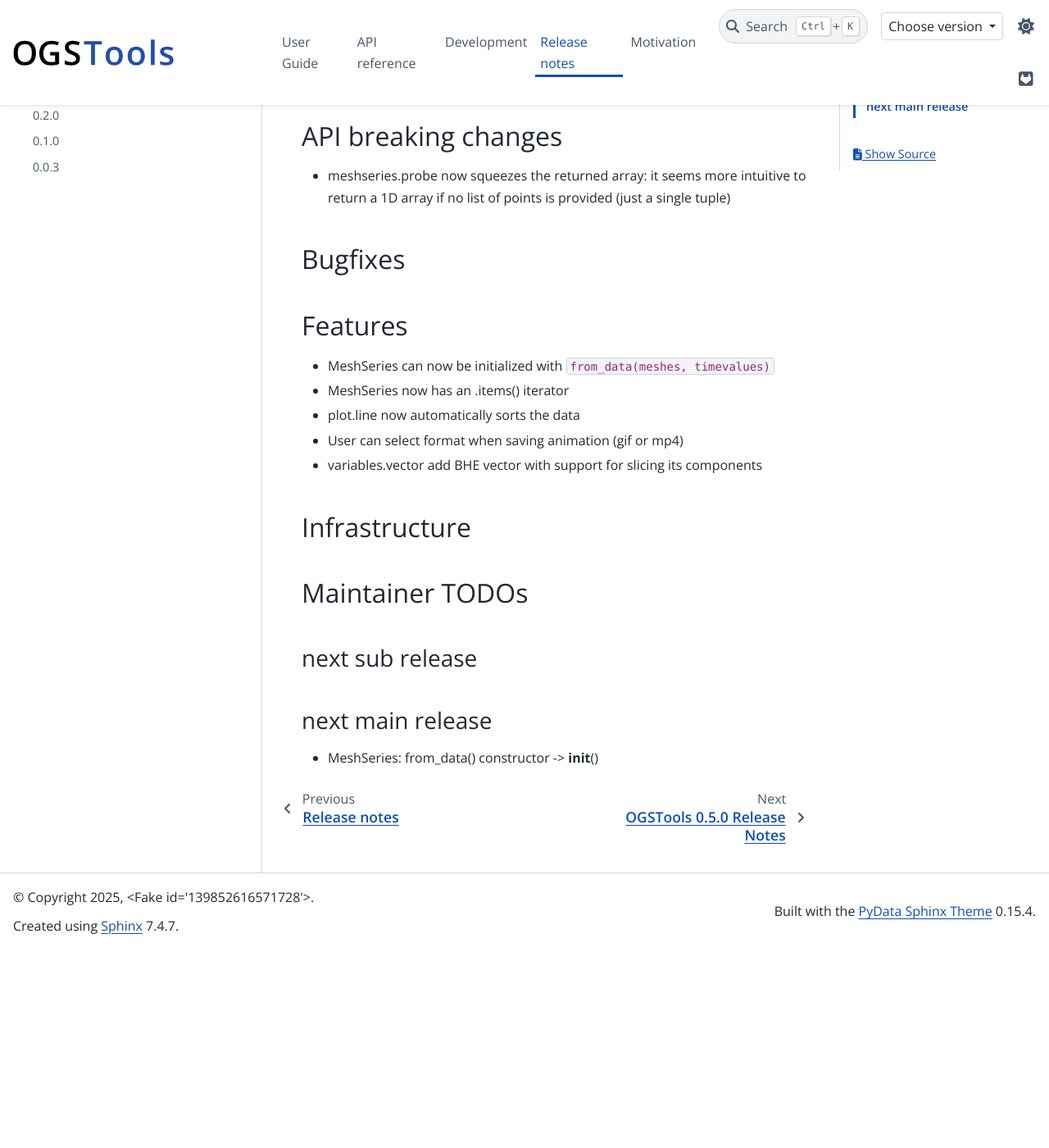
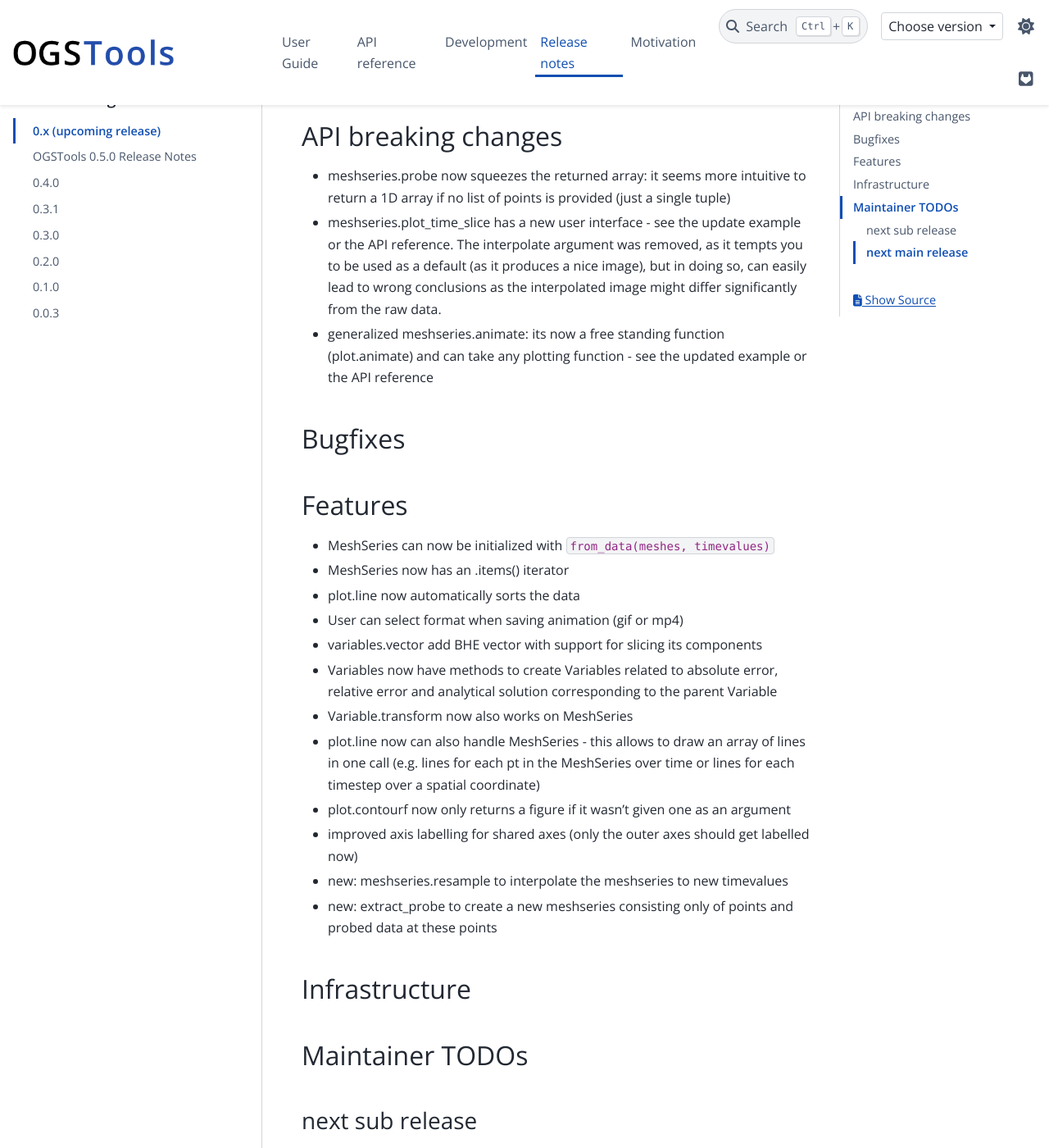
Before and after one commit to ufz/ogstools, a Sphinx documentation site: the page built from docs/releases/ogstools-0.x.md, in a window 1280 px wide and 1400 px high, scrolled down 242 px. Shown: the whole window at 82% size. Built offline with Sphinx 7.4.7 and the PyData theme 0.15.4, drawn with Linux system fonts in a browser that asks for light colours; pages that are not in the unit, such as notebooks, are missing from menus; the version number could not be read and is left out; comment, search, counter and statistics services are not loaded; before the commit the page ends 1392 px from its top, so only the background shows below that.

Commit message:
[docs] add release notes

```diff
--- a/docs/releases/ogstools-0.x.md
+++ b/docs/releases/ogstools-0.x.md
@@ -6,6 +6,16 @@
 
 - meshseries.probe now squeezes the returned array: it seems more intuitive
   to return a 1D array if no list of points is provided (just a single tuple)
+
+- meshseries.plot_time_slice has a new user interface - see the update example
+  or the API reference. The interpolate argument was removed, as it tempts you to
+  be used as a default (as it produces a nice image), but in doing so, can easily
+  lead to wrong conclusions as the interpolated image might differ significantly
+  from the raw data.
+
+- generalized meshseries.animate: its now a free standing function
+  (plot.animate) and can take any plotting function - see the updated example or
+  the API reference
 
 ## Bugfixes
 
@@ -16,6 +26,14 @@
 - plot.line now automatically sorts the data
 - User can select format when saving animation (gif or mp4)
 - variables.vector add BHE vector with support for slicing its components
+- Variables now have methods to create Variables related to absolute error, relative error and analytical solution corresponding to the parent Variable
+- Variable.transform now also works on MeshSeries
+- plot.line now can also handle MeshSeries - this allows to draw an array of lines in one call (e.g. lines for each pt in the MeshSeries over time or lines for each timestep over a spatial coordinate)
+- plot.contourf now only returns a figure if it wasn't given one as an argument
+- improved axis labelling for shared axes (only the outer axes should get labelled now)
+- new: meshseries.resample to interpolate the meshseries to new timevalues
+- new: extract_probe to create a new meshseries consisting only of points and
+  probed data at these points
 
 ## Infrastructure
 
```
